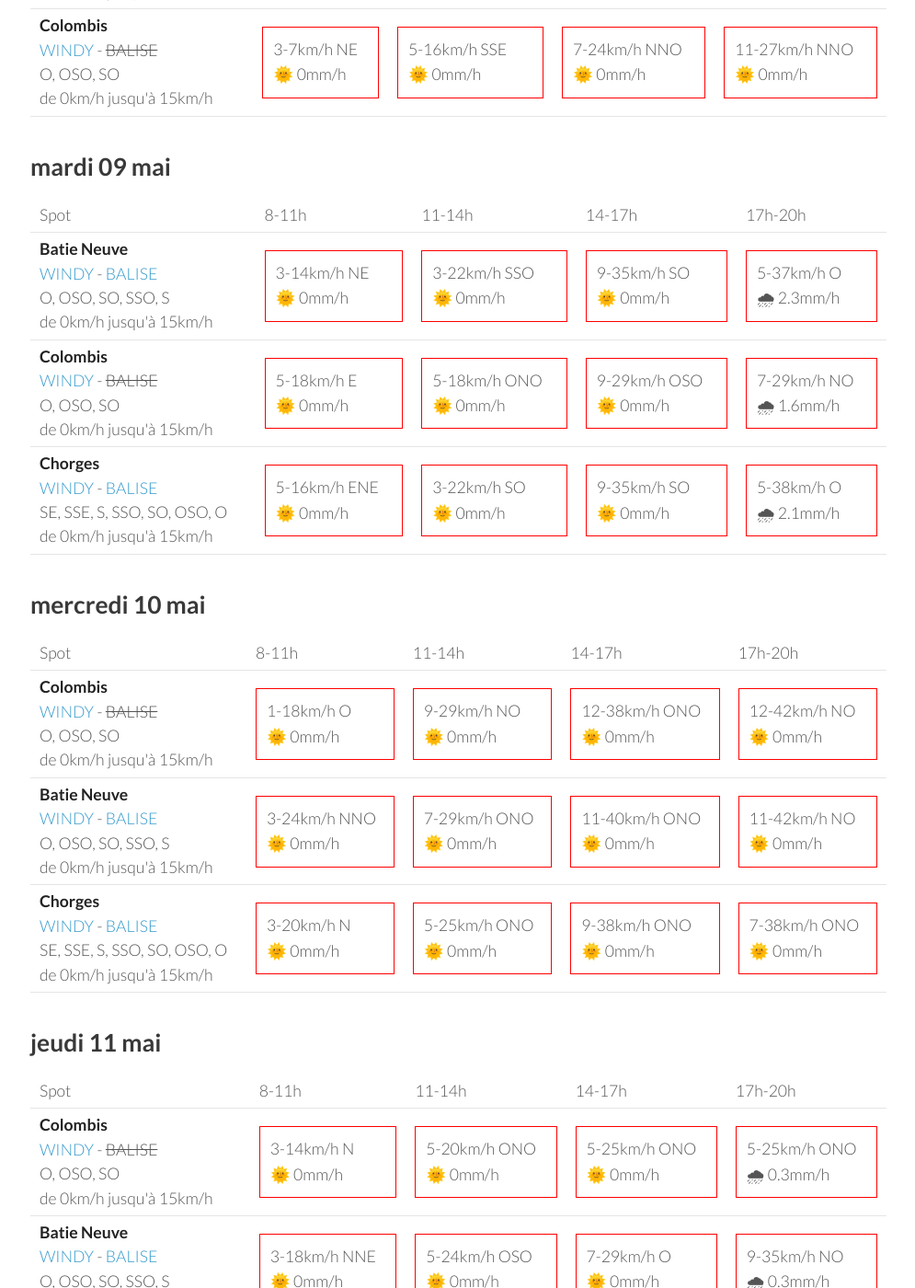
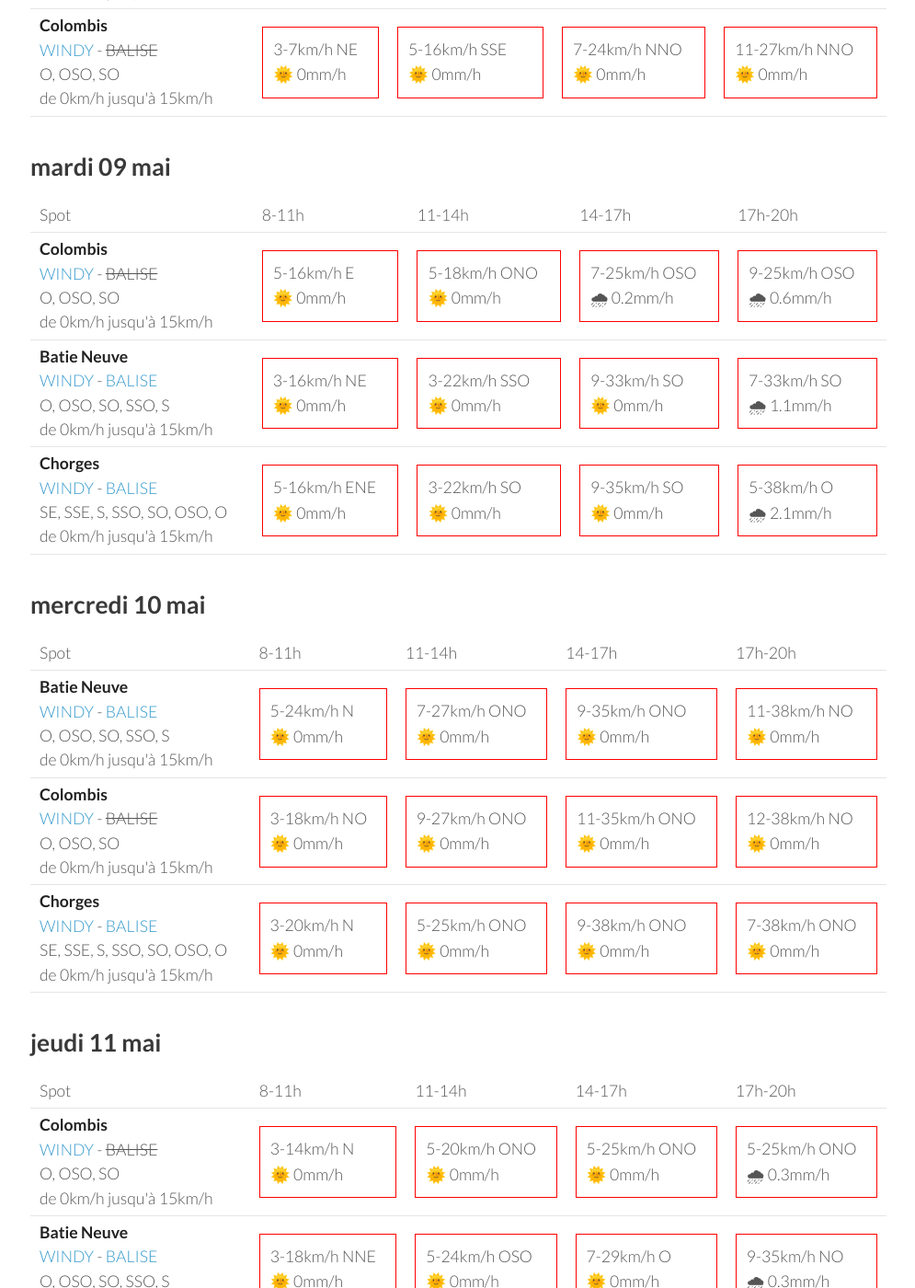
Before and after one commit to parapente-dans-le-nord/parapente-dans-le-nord.github.io, a Jekyll site: the page built from serre_poncon.markdown, in a window 1280 px wide and 1400 px high, scrolled down 1066 px. Shown: the whole window at 92% size, without its empty margins (25-1020 px from the left). Built offline with Jekyll 4.4.1, drawn with Linux system fonts in a browser that asks for light colours; some of the changed text lies outside the part shown.

Commit message:
update index.markdown

```diff
--- a/serre_poncon.markdown
+++ b/serre_poncon.markdown
@@ -111,22 +111,22 @@ page mise à jour le dimanche 07 mai 13:31
       <td>17h-20h</td>
     </tr>
 <tr>
-        <td><strong>Batie Neuve</strong><br><a href="https://windy.com/44.584/6.236?44.559,6.262,10,m:eTtagly">WINDY</a> - <span class=""><a href="https://www.openwindmap.org/PP554">BALISE</a> </span><br> <span class="vent-favorable">O, OSO, SO, SSO, S</span><br><span class="force-vent">de 0km/h jusqu'à 15km/h</span> </td>
+        <td><strong>Colombis</strong><br><a href="https://windy.com/44.494/6.216?44.559,6.262,10">WINDY</a> - <span class="no-balise"> BALISE </span><br> <span class="vent-favorable">O, OSO, SO</span><br><span class="force-vent">de 0km/h jusqu'à 15km/h</span> </td>
 
-            <td><div class="not-flyable"><p>3-14km/h NE</p><p>🌞 0mm/h</p></div></td>
-            <td><div class="not-flyable"><p>3-22km/h SSO</p><p>🌞 0mm/h</p></div></td>
-            <td><div class="not-flyable"><p>9-35km/h SO</p><p>🌞 0mm/h</p></div></td>
-            <td><div class="not-flyable"><p>5-37km/h O</p><p>🌧 2.3mm/h</p></div></td>
+            <td><div class="not-flyable"><p>5-16km/h E</p><p>🌞 0mm/h</p></div></td>
+            <td><div class="not-flyable"><p>5-18km/h ONO</p><p>🌞 0mm/h</p></div></td>
+            <td><div class="not-flyable"><p>7-25km/h OSO</p><p>🌧 0.2mm/h</p></div></td>
+            <td><div class="not-flyable"><p>9-25km/h OSO</p><p>🌧 0.6mm/h</p></div></td>
 
 
     </tr>
 <tr>
-        <td><strong>Colombis</strong><br><a href="https://windy.com/44.494/6.216?44.559,6.262,10">WINDY</a> - <span class="no-balise"> BALISE </span><br> <span class="vent-favorable">O, OSO, SO</span><br><span class="force-vent">de 0km/h jusqu'à 15km/h</span> </td>
+        <td><strong>Batie Neuve</strong><br><a href="https://windy.com/44.584/6.236?44.559,6.262,10,m:eTtagly">WINDY</a> - <span class=""><a href="https://www.openwindmap.org/PP554">BALISE</a> </span><br> <span class="vent-favorable">O, OSO, SO, SSO, S</span><br><span class="force-vent">de 0km/h jusqu'à 15km/h</span> </td>
 
-            <td><div class="not-flyable"><p>5-18km/h E</p><p>🌞 0mm/h</p></div></td>
-            <td><div class="not-flyable"><p>5-18km/h ONO</p><p>🌞 0mm/h</p></div></td>
-            <td><div class="not-flyable"><p>9-29km/h OSO</p><p>🌞 0mm/h</p></div></td>
-            <td><div class="not-flyable"><p>7-29km/h NO</p><p>🌧 1.6mm/h</p></div></td>
+            <td><div class="not-flyable"><p>3-16km/h NE</p><p>🌞 0mm/h</p></div></td>
+            <td><div class="not-flyable"><p>3-22km/h SSO</p><p>🌞 0mm/h</p></div></td>
+            <td><div class="not-flyable"><p>9-33km/h SO</p><p>🌞 0mm/h</p></div></td>
+            <td><div class="not-flyable"><p>7-33km/h SO</p><p>🌧 1.1mm/h</p></div></td>
 
 
     </tr>
@@ -157,22 +157,22 @@ page mise à jour le dimanche 07 mai 13:31
       <td>17h-20h</td>
     </tr>
 <tr>
-        <td><strong>Colombis</strong><br><a href="https://windy.com/44.494/6.216?44.559,6.262,10">WINDY</a> - <span class="no-balise"> BALISE </span><br> <span class="vent-favorable">O, OSO, SO</span><br><span class="force-vent">de 0km/h jusqu'à 15km/h</span> </td>
+        <td><strong>Batie Neuve</strong><br><a href="https://windy.com/44.584/6.236?44.559,6.262,10,m:eTtagly">WINDY</a> - <span class=""><a href="https://www.openwindmap.org/PP554">BALISE</a> </span><br> <span class="vent-favorable">O, OSO, SO, SSO, S</span><br><span class="force-vent">de 0km/h jusqu'à 15km/h</span> </td>
 
-            <td><div class="not-flyable"><p>1-18km/h O</p><p>🌞 0mm/h</p></div></td>
-            <td><div class="not-flyable"><p>9-29km/h NO</p><p>🌞 0mm/h</p></div></td>
-            <td><div class="not-flyable"><p>12-38km/h ONO</p><p>🌞 0mm/h</p></div></td>
-            <td><div class="not-flyable"><p>12-42km/h NO</p><p>🌞 0mm/h</p></div></td>
+            <td><div class="not-flyable"><p>5-24km/h N</p><p>🌞 0mm/h</p></div></td>
+            <td><div class="not-flyable"><p>7-27km/h ONO</p><p>🌞 0mm/h</p></div></td>
+            <td><div class="not-flyable"><p>9-35km/h ONO</p><p>🌞 0mm/h</p></div></td>
+            <td><div class="not-flyable"><p>11-38km/h NO</p><p>🌞 0mm/h</p></div></td>
 
 
     </tr>
 <tr>
-        <td><strong>Batie Neuve</strong><br><a href="https://windy.com/44.584/6.236?44.559,6.262,10,m:eTtagly">WINDY</a> - <span class=""><a href="https://www.openwindmap.org/PP554">BALISE</a> </span><br> <span class="vent-favorable">O, OSO, SO, SSO, S</span><br><span class="force-vent">de 0km/h jusqu'à 15km/h</span> </td>
+        <td><strong>Colombis</strong><br><a href="https://windy.com/44.494/6.216?44.559,6.262,10">WINDY</a> - <span class="no-balise"> BALISE </span><br> <span class="vent-favorable">O, OSO, SO</span><br><span class="force-vent">de 0km/h jusqu'à 15km/h</span> </td>
 
-            <td><div class="not-flyable"><p>3-24km/h NNO</p><p>🌞 0mm/h</p></div></td>
-            <td><div class="not-flyable"><p>7-29km/h ONO</p><p>🌞 0mm/h</p></div></td>
-            <td><div class="not-flyable"><p>11-40km/h ONO</p><p>🌞 0mm/h</p></div></td>
-            <td><div class="not-flyable"><p>11-42km/h NO</p><p>🌞 0mm/h</p></div></td>
+            <td><div class="not-flyable"><p>3-18km/h NO</p><p>🌞 0mm/h</p></div></td>
+            <td><div class="not-flyable"><p>9-27km/h ONO</p><p>🌞 0mm/h</p></div></td>
+            <td><div class="not-flyable"><p>11-35km/h ONO</p><p>🌞 0mm/h</p></div></td>
+            <td><div class="not-flyable"><p>12-38km/h NO</p><p>🌞 0mm/h</p></div></td>
 
 
     </tr>
```
Also changed, not shown: other parts of serre_poncon.markdown (+1 -1 lines).
